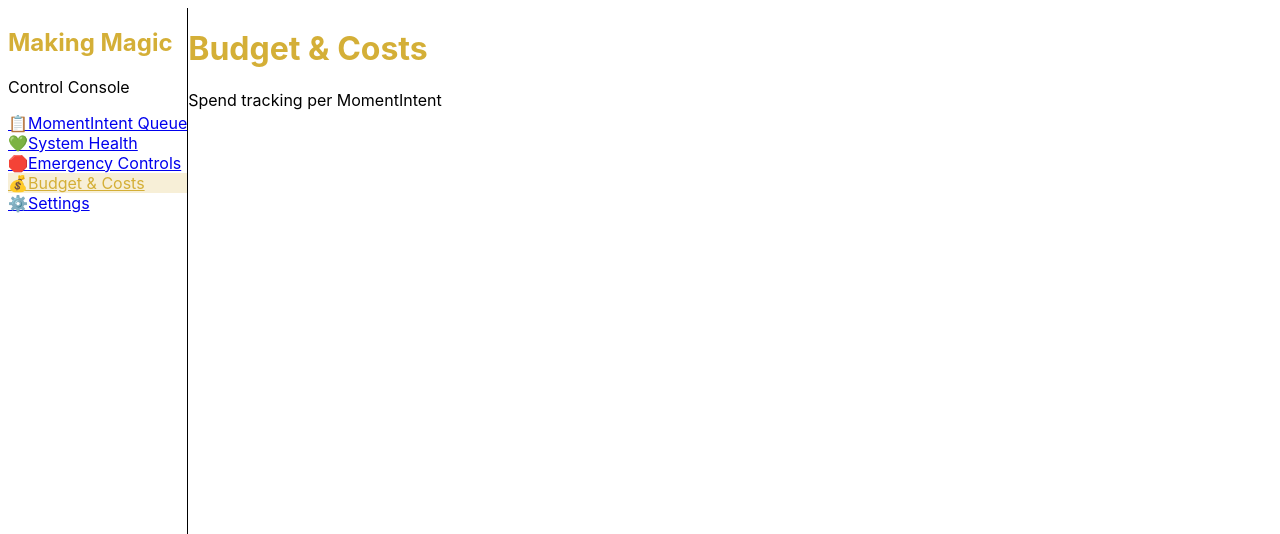
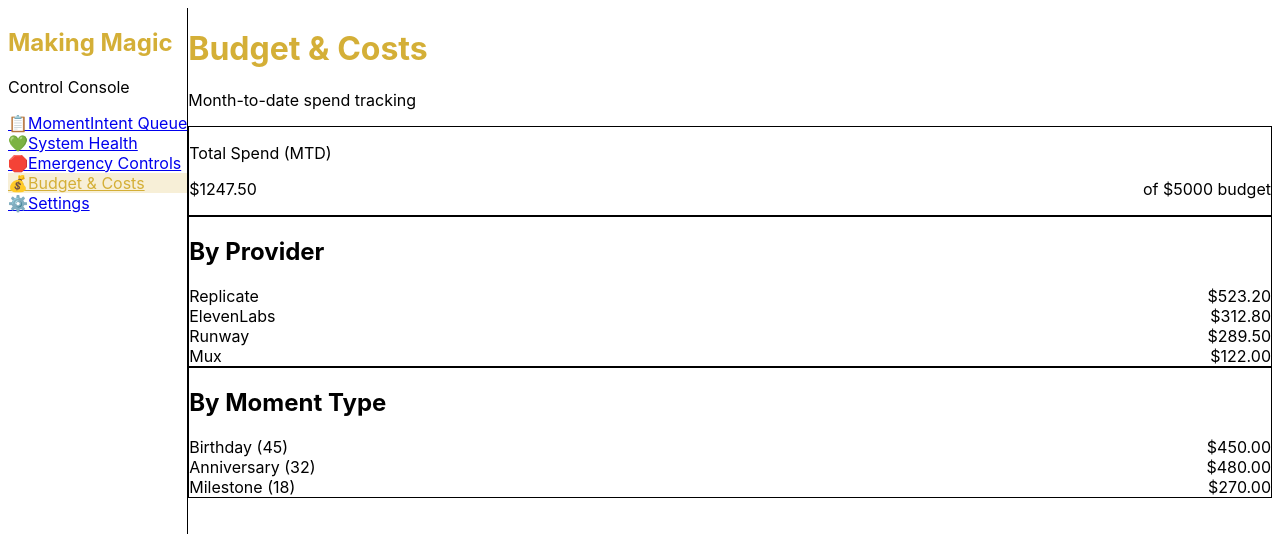
Before and after one commit to Mountain-Jewels/making-magic-dashboard, a Next.js app: page /costs in a window 1280 px wide. Shown: the top 534 px of the page. Built offline with nearby package versions, Linux system fonts and the light colour scheme.

Commit message:
feat(console): Phase 6 - Budget & Costs Panel
Co-authored-by: Cursor <cursoragent@cursor.com>

```diff
--- a/app/costs/page.tsx
+++ b/app/costs/page.tsx
@@ -1,9 +1,70 @@
+const mockCosts = {
+  total_mtd: 1247.50,
+  budget_limit: 5000,
+  by_provider: [
+    { name: 'Replicate', amount: 523.20 },
+    { name: 'ElevenLabs', amount: 312.80 },
+    { name: 'Runway', amount: 289.50 },
+    { name: 'Mux', amount: 122.00 },
+  ],
+  by_moment_type: [
+    { type: 'birthday', count: 45, amount: 450.00 },
+    { type: 'anniversary', count: 32, amount: 480.00 },
+    { type: 'milestone', count: 18, amount: 270.00 },
+  ],
+}
+
 export default function CostsPage() {
+  const percentUsed = (mockCosts.total_mtd / mockCosts.budget_limit) * 100
+
   return (
-    <div className="p-8">
-      <h1 className="text-2xl font-bold text-[#D4AF37]">Budget & Costs</h1>
-      <p className="text-gray-400 mt-2">Spend tracking per MomentIntent</p>
-      {/* TODO: Implement cost display */}
+    <div>
+      <div className="mb-8">
+        <h1 className="text-2xl font-bold text-[#D4AF37]">Budget & Costs</h1>
+        <p className="text-gray-400 mt-1">Month-to-date spend tracking</p>
+      </div>
+
+      <div className="bg-gray-900 border border-gray-800 rounded-lg p-6 mb-6">
+        <div className="flex justify-between items-end mb-4">
+          <div>
+            <p className="text-sm text-gray-400">Total Spend (MTD)</p>
+            <p className="text-3xl font-bold text-white">${mockCosts.total_mtd.toFixed(2)}</p>
+          </div>
+          <p className="text-gray-400">of ${mockCosts.budget_limit} budget</p>
+        </div>
+        <div className="w-full bg-gray-800 rounded-full h-3">
+          <div
+            className="bg-[#D4AF37] h-3 rounded-full"
+            style={{ width: `${percentUsed}%` }}
+          />
+        </div>
+      </div>
+
+      <div className="grid gap-6 md:grid-cols-2">
+        <div className="bg-gray-900 border border-gray-800 rounded-lg p-6">
+          <h2 className="text-lg font-semibold text-white mb-4">By Provider</h2>
+          <div className="space-y-3">
+            {mockCosts.by_provider.map((p) => (
+              <div key={p.name} className="flex justify-between">
+                <span className="text-gray-400">{p.name}</span>
+                <span className="text-white">${p.amount.toFixed(2)}</span>
+              </div>
+            ))}
+          </div>
+        </div>
+
+        <div className="bg-gray-900 border border-gray-800 rounded-lg p-6">
+          <h2 className="text-lg font-semibold text-white mb-4">By Moment Type</h2>
+          <div className="space-y-3">
+            {mockCosts.by_moment_type.map((m) => (
+              <div key={m.type} className="flex justify-between">
+                <span className="text-gray-400 capitalize">{m.type} ({m.count})</span>
+                <span className="text-white">${m.amount.toFixed(2)}</span>
+              </div>
+            ))}
+          </div>
+        </div>
+      </div>
     </div>
   )
 }
```
